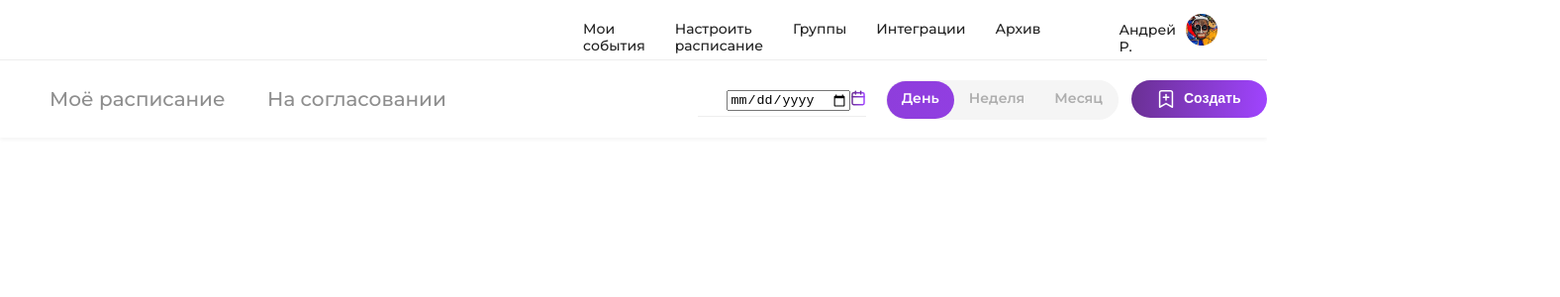
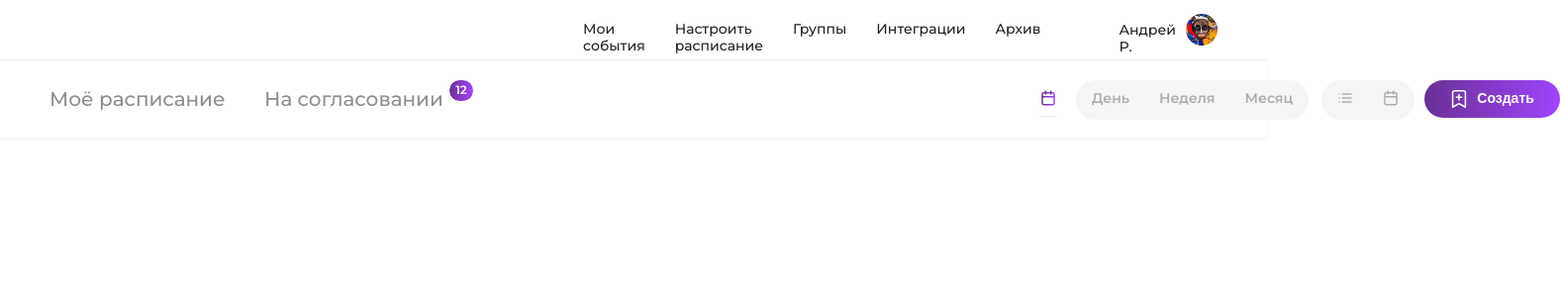
Before and after one commit to Mirogaz/layoutCommunication, a Vue app: page / in a window 1280 px wide. Shown: the top 300 px of the page at 99% size, 1576 px wide, since content can reach past the window. Built offline with nearby package versions, Linux system fonts and the light colour scheme.

Commit message:
Add Navigation

```diff
--- /dev/null
+++ b/src/components/MonthList/MonthList.scss
@@ -0,0 +1,20 @@
+@import '@/style/MainStyle';
+
+.monthList {
+    font-family: $font-stack;
+
+    &__value {
+        font-weight: 500;
+        font-size: $textSize;
+        line-height: 17px;
+        color: $textColor;
+        margin-right: 28px;
+    }
+
+    &__option {
+        font-family: $font-stack;
+        border: 1px solid #aaa;
+        border-radius: 10px;
+        text-align: center;
+    }
+}
--- /dev/null
+++ b/src/components/MonthList/MonthList.vue
@@ -0,0 +1,33 @@
+<template>
+    <div class='monthListList'>
+        <span class='monthList__value'>{{ optionValue }}</span>
+        <select class='monthList__option'>
+            <option @click='selectValue(optionValue)' class='monthList__option-item' v-for='month in months' :key='month'>{{ month }}</option>
+        </select>
+    </div>
+</template>
+
+<script>
+    export default {
+        data() {
+            return {
+                months: ['Январь','Февраль','Март','Апрель','Май','Июнь','Июль','Август','Сентябрь','Октябрь','Ноябрь','Декабрь'],
+                optionValue: ''
+            }
+        },
+        methods: {
+            selectValue() {
+                let option = document.getElementsByClassName("monthList__option-item");
+                for (let i = 0; i < option.length; i++) {
+                option[i].addEventListener("click", () => {
+                    this.optionValue = option[i].value;
+                })
+            }
+        },
+        }
+    }
+</script>
+
+<style lang='scss'>
+    @import 'MonthList';
+</style>
--- a/src/components/SvgSelector/SvgSelector.vue
+++ b/src/components/SvgSelector/SvgSelector.vue
@@ -17,12 +17,12 @@
         </svg>
 
         <svg v-else-if="id === 'list'" width="16" height="16" viewBox="0 0 16 16" fill="none" xmlns="http://www.w3.org/2000/svg">
-            <path d="M5.3335 4H14.0002" stroke="white" stroke-width="1.5" stroke-linecap="round" stroke-linejoin="round"/>
-            <path d="M5.3335 8H14.0002" stroke="white" stroke-width="1.5" stroke-linecap="round" stroke-linejoin="round"/>
-            <path d="M5.3335 12H14.0002" stroke="white" stroke-width="1.5" stroke-linecap="round" stroke-linejoin="round"/>
-            <path d="M2 4H2.00646" stroke="white" stroke-width="1.5" stroke-linecap="round" stroke-linejoin="round"/>
-            <path d="M2 8H2.00646" stroke="white" stroke-width="1.5" stroke-linecap="round" stroke-linejoin="round"/>
-            <path d="M2 12H2.00646" stroke="white" stroke-width="1.5" stroke-linecap="round" stroke-linejoin="round"/>
+            <path d="M5.3335 4H14.0002" stroke="rgba(174, 174, 174, 1)" stroke-width="1.5" stroke-linecap="round" stroke-linejoin="round"/>
+            <path d="M5.3335 8H14.0002" stroke="rgba(174, 174, 174, 1)" stroke-width="1.5" stroke-linecap="round" stroke-linejoin="round"/>
+            <path d="M5.3335 12H14.0002" stroke="rgba(174, 174, 174, 1)" stroke-width="1.5" stroke-linecap="round" stroke-linejoin="round"/>
+            <path d="M2 4H2.00646" stroke="rgba(174, 174, 174, 1)" stroke-width="1.5" stroke-linecap="round" stroke-linejoin="round"/>
+            <path d="M2 8H2.00646" stroke="rgba(174, 174, 174, 1)" stroke-width="1.5" stroke-linecap="round" stroke-linejoin="round"/>
+            <path d="M2 12H2.00646" stroke="rgba(174, 174, 174, 1)" stroke-width="1.5" stroke-linecap="round" stroke-linejoin="round"/>
         </svg>
 
         <svg v-else-if="id === 'calendar'" width="16" height="16" viewBox="0 0 16 16" fill="none" xmlns="http://www.w3.org/2000/svg">
--- a/src/pages/Navigation/Navigation.vue
+++ b/src/pages/Navigation/Navigation.vue
@@ -3,17 +3,24 @@
         <div class='navigation__title'>
             <p class='navigation__title-item'>Моё расписание</p>
             <p class='navigation__title-item'>На согласовании</p>
+            <p class='navigation__title-item_notification'>12</p>
         </div>
         <div class='navigation__date'>
-            <div class='navigation__date-select'>
-                <input type='date' />
+            <div @click='saveTypeDate' class='navigation__date-select'>
+                <div class='navigation__date-day' v-if="activeClass === 'day'">day</div>
+                <div class='navigation__date-week' v-if="activeClass === 'week'">week</div>
+                <div class='navigation__date-month' v-if="activeClass === 'month'"><MonthList /></div>
                 <SvgSelector id='calendarGradient' />
             </div>
         </div>
         <div class='navigation__button-date'>
-            <div @click='chooseDate' class='navigation__button-select navigation__button-select_active'>День</div>
-            <div @click='chooseDate' class='navigation__button-select'>Неделя</div>
-            <div @click='chooseDate' class='navigation__button-select'>Месяц</div>
+            <div @click='chooseDate' class='navigation__button-select day'>День</div>
+            <div @click='chooseDate' class='navigation__button-select week'>Неделя</div>
+            <div @click='chooseDate' class='navigation__button-select month'>Месяц</div>
+        </div>
+        <div class='navigation__format'>
+            <div @click='choseFormat' class='navigation__format-select'><SvgSelector id='list' /></div>
+            <div @click='choseFormat' class='navigation__format-select'><SvgSelector id='calendar' /></div>
         </div>
         <div class='navigation__button'>
             <button class='navigation__button-create'>
@@ -26,11 +33,12 @@
 
 <script>
 import SvgSelector from '@/components/SvgSelector/SvgSelector.vue'
+import MonthList from '@/components/MonthList/MonthList.vue';
 
 export default {
     data() {
         return {
-
+            activeClass: '',
         }
     },
    methods: {
@@ -42,11 +50,35 @@ export default {
                     element.classList.add("navigation__button-select_active");
                  });
               });
-              console.log(btns);
-            }
+            },
+    choseFormat: function() {
+        const btns = Array.from(document.getElementsByClassName("navigation__format-select"));
+            btns.forEach((element) => {
+                element.addEventListener("click", () => {
+                    btns.forEach((btn) => btn.classList.remove("navigation__button-select_active"));
+                    element.classList.add("navigation__button-select_active");
+                 });
+              });
+    },
+    saveTypeDate: function() {
+
+        const day = document.getElementsByClassName('day');
+        const week = document.getElementsByClassName('week');
+
+        if(day[0].classList.contains('navigation__button-select_active')) {
+            this.activeClass = 'day';
+        } else if(week[0].classList.contains('navigation__button-select_active')) {
+            this.activeClass = 'week';
+        }
+
+        else {
+            this.activeClass = 'month';
+        }
+    }
    },
     components: {
-        SvgSelector
+        SvgSelector,
+        MonthList
     }
 }
 </script>
--- a/src/pages/Navigation/NavigationStyle.scss
+++ b/src/pages/Navigation/NavigationStyle.scss
@@ -20,14 +20,13 @@
             font-weight: $textWeight;
             font-size: 20px;
             line-height: 24px;
-            width: 190px;
+            width: 187px;
 
             color: #8E8E8E;
+            margin: 27px 0 0 0;
 
-            margin: 27px 15px 0 0;
-
-            &:last-child {
-                margin-left: 15px;
+            &:nth-last-child(even) {
+                margin-left: 30px;
             }
 
             &:hover {
@@ -51,6 +50,27 @@
                 border-image: linear-gradient(94.4deg, #6A3093 0%, #A044FF 100%);
                 border-image-slice: 1;
             }
+
+            &_notification {
+                font-weight: 600;
+                font-size: 12px;
+                line-height: 15px;
+
+                width: 24px;
+                height: 19px;
+
+                color: white;
+
+                background: linear-gradient(94.4deg, #6A3093 0%, #A044FF 100%);
+                border: 50px;
+                border-radius: 50px;
+
+                text-align: center;
+                padding-top: 2px;
+                margin-top: 20px;
+
+            }
+
         }
     }
 
@@ -59,13 +79,48 @@
         height: 26px;
 
         border-bottom: 1px solid #eeeeee;
-        margin: 30px 20px 0 230px;
+        margin: 30px 20px 0 573px;
 
+        &-month {
+            margin-right: 10px;
+        }
 
         &-select {
             display: flex;
             flex-direction: row;
             justify-content: end;
+        }
+
+    }
+
+    &__format {
+        display: flex;
+        flex-direction: row;
+        justify-content: space-between;
+
+        border: 1px solid #F5F5F5;
+        border-radius: 100px;
+
+        margin: 20px 13px 0 0;
+
+        width: 102px;
+        height: 38px;
+        background: #F5F5F5;
+
+        margin-right: 10px;
+
+        &-select {
+            border: 1px solid none;
+            border-radius: 100px;
+
+            font-weight: 600;
+            font-size: 14px;
+            line-height: 17px;
+
+            padding: 9px 15px;
+            color: #AEAEAE;
+            cursor: pointer;
+
         }
 
     }
@@ -102,6 +157,14 @@
             &_active {
                 background: linear-gradient(94.4deg, #6A3093 0%, #A044FF 100%) fixed;
                 color: white;
+
+                svg {
+                    stroke: white;
+                }
+
+                svg path {
+                    stroke:inherit;
+                }
             }
         }
 
```
